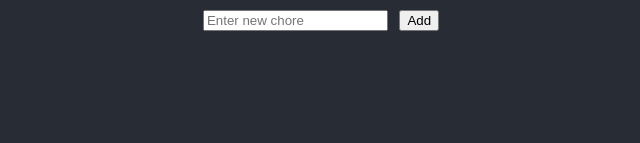
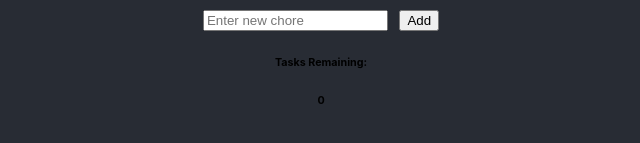
Before and after one commit to lpewton/react-todo-list, a React (Create React App) app in the folder my-app/: page / in a window 1280 px wide. Shown: the part 177-320 px from the top of the page, without its empty margins (319-959 px from the left). Built offline with nearby package versions, Linux system fonts and the light colour scheme.

Commit message:
Add remaining tasks

```diff
--- a/my-app/src/App.js
+++ b/my-app/src/App.js
@@ -91,7 +91,9 @@ function App() {
         />
         <button onClick={addElement}>Add</button>
       </div>
-    </div>
+      <h6>Tasks Remaining: </h6>
+      <h6>{elements.filter((element) => !element.checked).length}</h6>
+      </div>
   );
 }
 
```
